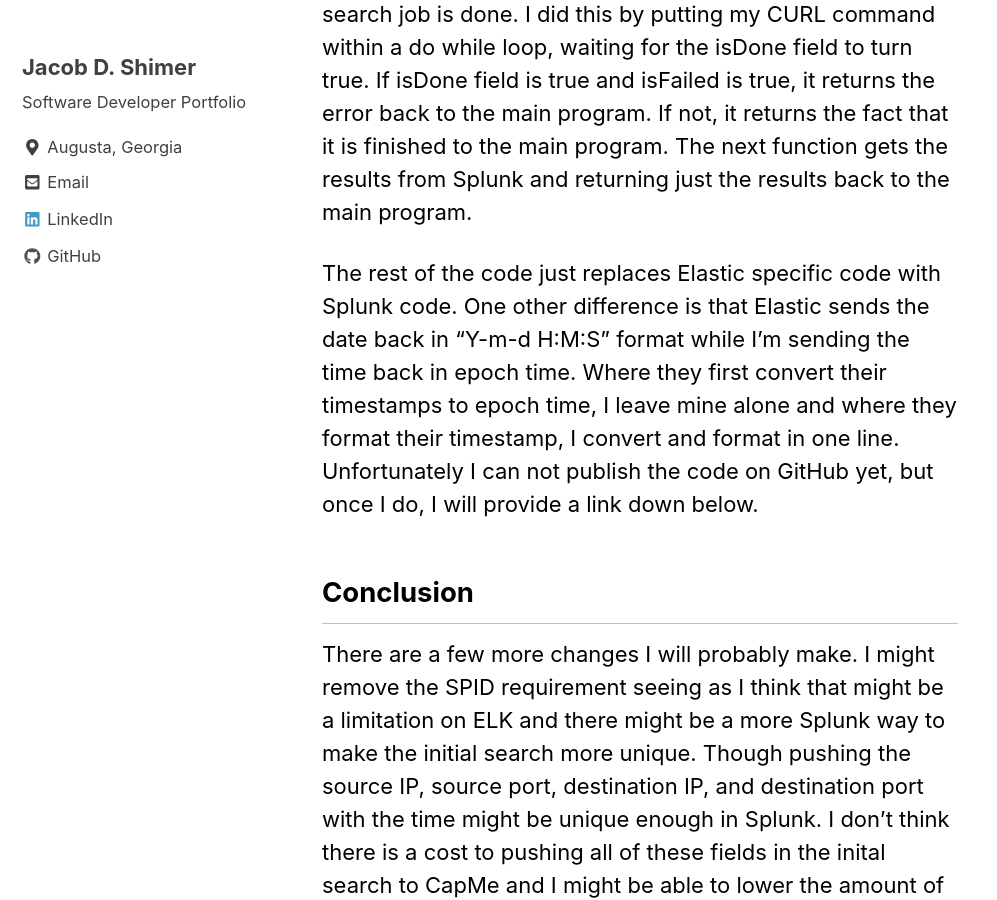
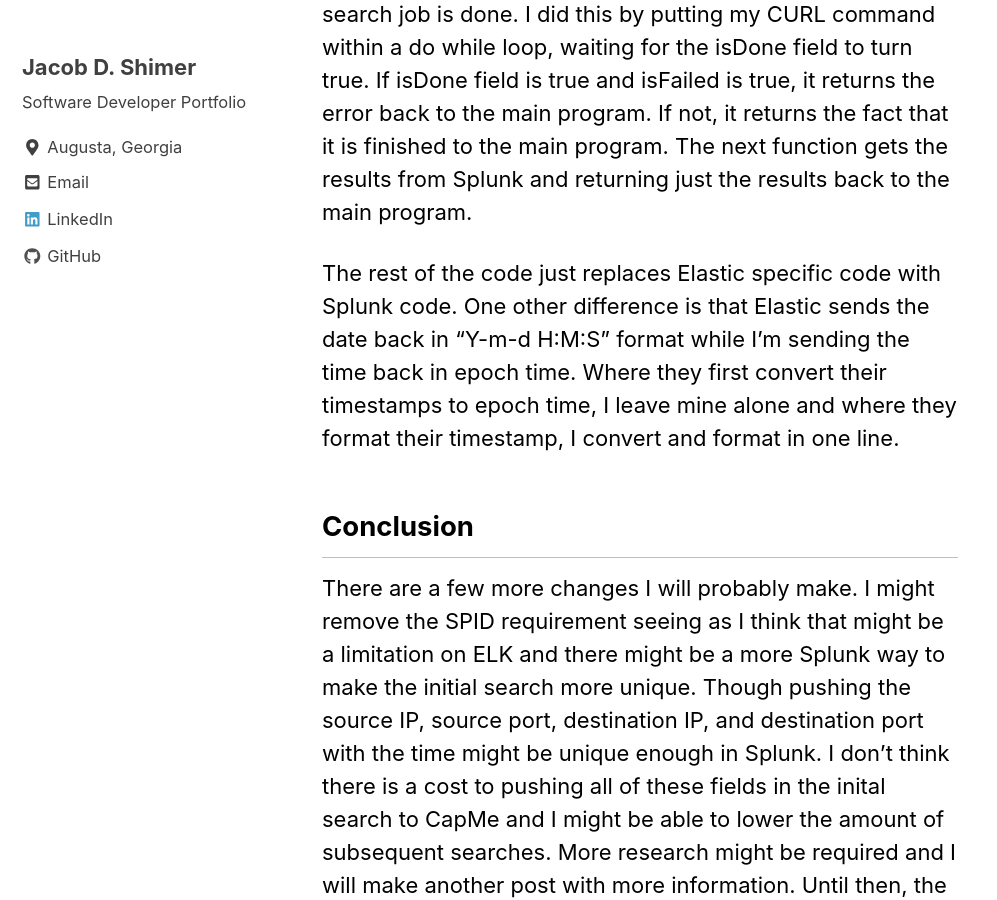
Before and after one commit to jacobdshimer/jacobdshimer.github.io, a Jekyll site: the page built from _posts/2018-09-05-security-onion-app-capme-finished.md, in a window 1280 px wide and 900 px high, scrolled down 3728 px. Shown: the whole window, without its empty margins (0-997 px from the left). Built offline with Jekyll 4.4.1, drawn with Linux system fonts in a browser that asks for light colours; nearby versions of some CDN libraries.

Commit message:
Update 2018-09-05-security-onion-app-capme-finished.md

```diff
--- a/_posts/2018-09-05-security-onion-app-capme-finished.md
+++ b/_posts/2018-09-05-security-onion-app-capme-finished.md
@@ -47,7 +47,7 @@ The fourth function handles the second Splunk query looking for the actual connn
 
 The next two functions go together, the first checks if the search job is done.  I did this by putting my CURL command within a do while loop, waiting for the isDone field to turn true.  If isDone field is true and isFailed is true, it returns the error back to the main program.  If not, it returns the fact that it is finished to the main program.  The next function gets the results from Splunk and returning just the results back to the main program.
 
-The rest of the code just replaces Elastic specific code with Splunk code.  One other difference is that Elastic sends the date back in "Y-m-d H:M:S" format while I'm sending the time back in epoch time.  Where they first convert their timestamps to epoch time, I leave mine alone and where they format their timestamp, I convert and format in one line. Unfortunately I can not publish the code on GitHub yet, but once I do, I will provide a link down below.
+The rest of the code just replaces Elastic specific code with Splunk code.  One other difference is that Elastic sends the date back in "Y-m-d H:M:S" format while I'm sending the time back in epoch time.  Where they first convert their timestamps to epoch time, I leave mine alone and where they format their timestamp, I convert and format in one line.
 
 ## Conclusion
 
```
